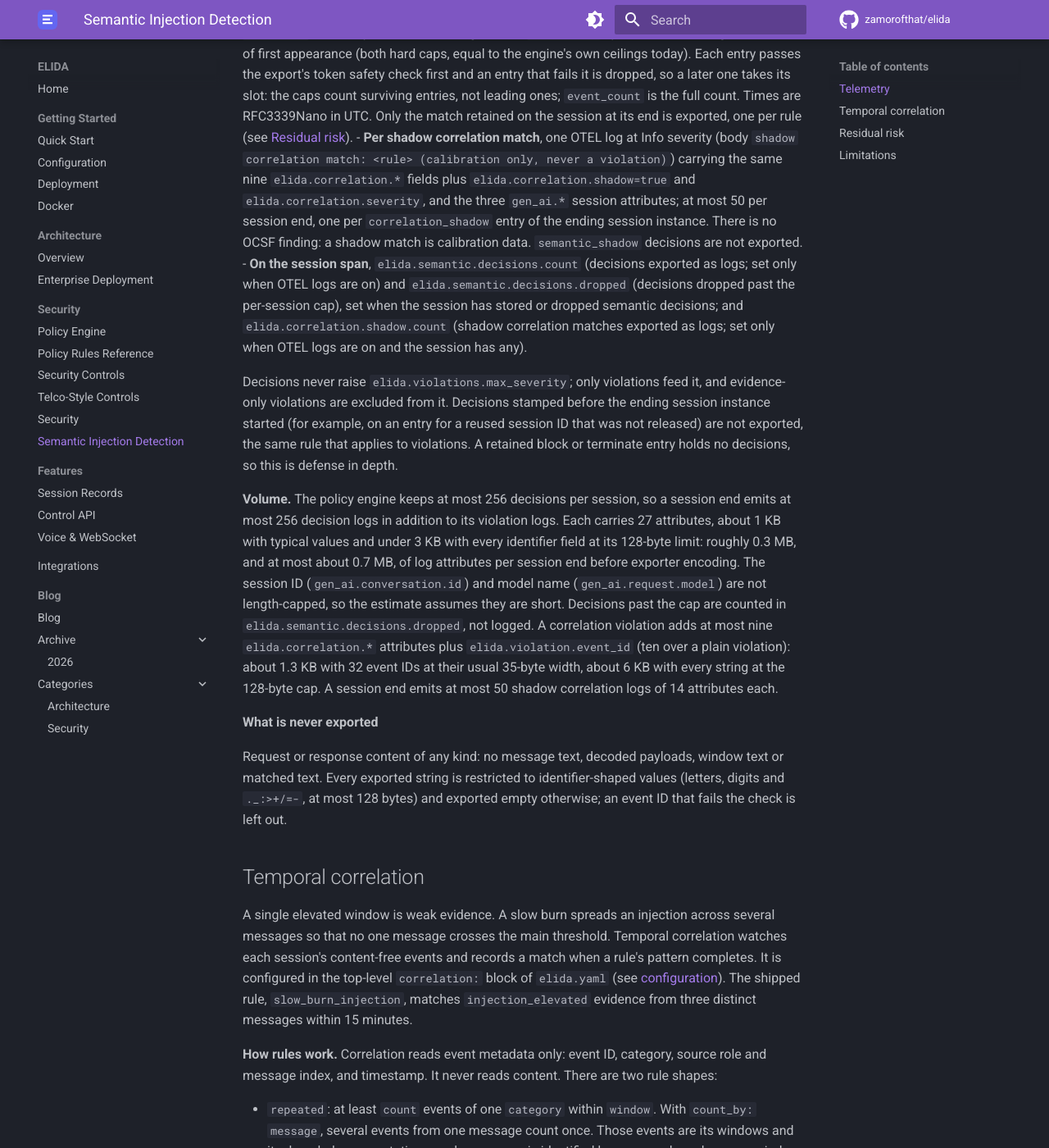
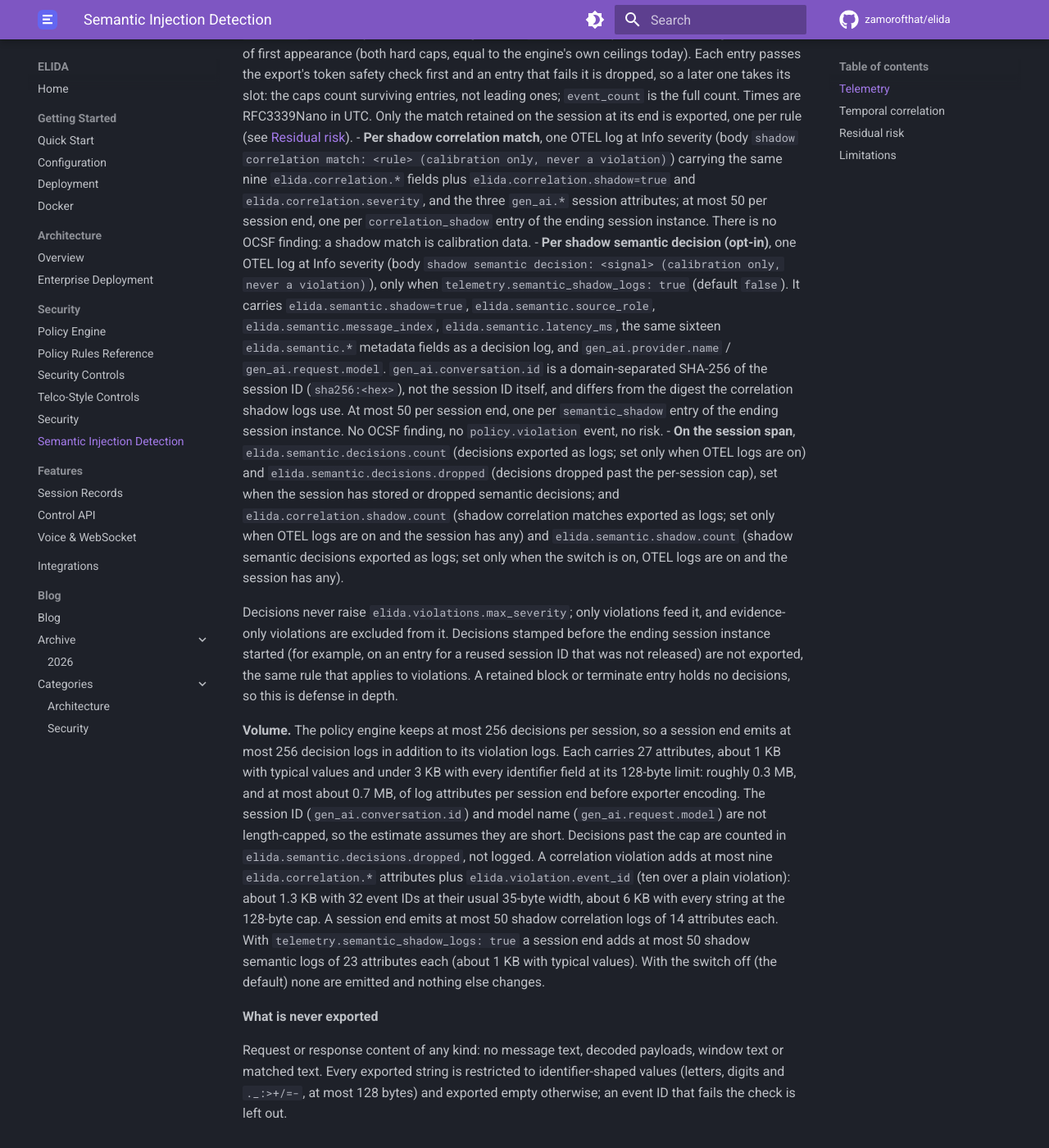
Before and after one commit to zamorofthat/elida, an MkDocs documentation site: the page built from docs/semantic-detection.md, in a window 1280 px wide and 1400 px high, scrolled down 1181 px. Shown: the whole window at 82% size. Built offline with MkDocs 1.6.1 and Material for MkDocs 9.7.7, drawn with Linux system fonts in a browser that asks for light colours; comment, search, counter and statistics services are not loaded.

Commit message:
docs: document telemetry.semantic_shadow_logs

```diff
--- a/docs/semantic-detection.md
+++ b/docs/semantic-detection.md
@@ -58,14 +58,27 @@ the metadata is exported whenever OTEL or OCSF export is on.
   `elida.correlation.shadow=true` and `elida.correlation.severity`, and the
   three `gen_ai.*` session attributes; at most 50 per session end, one per
   `correlation_shadow` entry of the ending session instance. There is no
-  OCSF finding: a shadow match is calibration data. `semantic_shadow`
-  decisions are not exported.
+  OCSF finding: a shadow match is calibration data.
+- **Per shadow semantic decision (opt-in)**, one OTEL log at Info severity
+  (body `shadow semantic decision: <signal> (calibration only, never a
+  violation)`), only when `telemetry.semantic_shadow_logs: true` (default
+  `false`). It carries `elida.semantic.shadow=true`,
+  `elida.semantic.source_role`, `elida.semantic.message_index`,
+  `elida.semantic.latency_ms`, the same sixteen `elida.semantic.*` metadata
+  fields as a decision log, and `gen_ai.provider.name` / `gen_ai.request.model`.
+  `gen_ai.conversation.id` is a domain-separated SHA-256 of the session ID
+  (`sha256:<hex>`), not the session ID itself, and differs from the digest the
+  correlation shadow logs use. At most 50 per session end, one per
+  `semantic_shadow` entry of the ending session instance. No OCSF finding, no
+  `policy.violation` event, no risk.
 - **On the session span**, `elida.semantic.decisions.count` (decisions
   exported as logs; set only when OTEL logs are on) and
   `elida.semantic.decisions.dropped` (decisions dropped past the per-session
   cap), set when the session has stored or dropped semantic decisions; and
   `elida.correlation.shadow.count` (shadow correlation matches exported as
-  logs; set only when OTEL logs are on and the session has any).
+  logs; set only when OTEL logs are on and the session has any) and
+  `elida.semantic.shadow.count` (shadow semantic decisions exported as logs;
+  set only when the switch is on, OTEL logs are on and the session has any).
 
 Decisions never raise `elida.violations.max_severity`; only violations feed
 it, and evidence-only violations are excluded from it. Decisions stamped
@@ -88,7 +101,10 @@ attributes plus `elida.violation.event_id` (ten over a plain violation):
 about 1.3 KB with
 32 event IDs at their usual 35-byte width, about 6 KB with every string at
 the 128-byte cap. A session end emits at most 50 shadow correlation logs of
-14 attributes each.
+14 attributes each. With `telemetry.semantic_shadow_logs: true` a session end
+adds at most 50 shadow semantic logs of 23 attributes each (about 1 KB with
+typical values). With the switch off (the default) none are emitted and
+nothing else changes.
 
 **What is never exported**
 
```
Also changed, not shown: CHANGELOG.md (+6 -0 lines), docs/api.md (+1 -1 lines), docs/configuration.md (+1 -0 lines), docs/session-records.md (+2 -0 lines), 1 other file.
